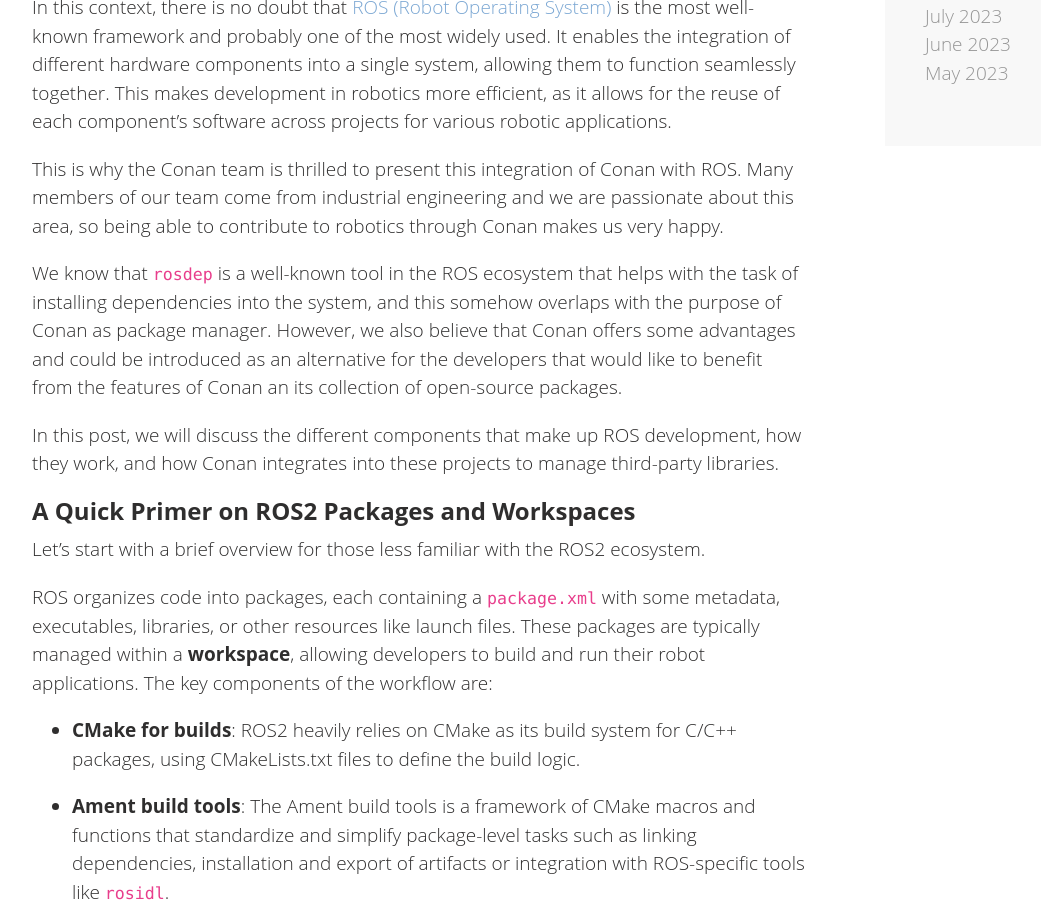
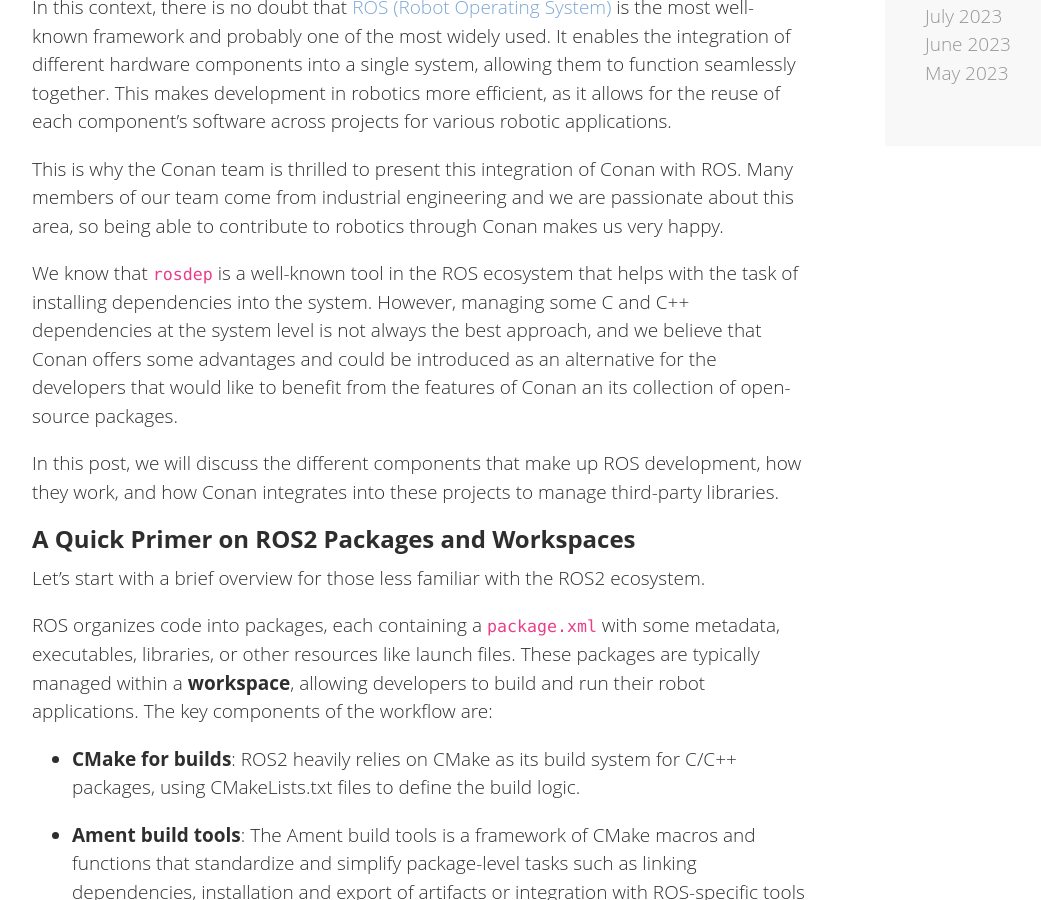
Before and after one commit to conan-io/conan-io.github.io, a Jekyll site: the page built from _posts/2024-11-28-Enhancing-ros-builds-with-Conan.markdown, in a window 1280 px wide and 900 px high, scrolled down 494 px. Shown: the whole window, without its empty margins (20-1061 px from the left). Built offline with Jekyll 4.4.1, drawn with Linux system fonts in a browser that asks for light colours; comment, search, counter and statistics services are not loaded.

Commit message:
Update _posts/2024-11-28-Enhancing-ros-builds-with-Conan.markdown
Co-authored-by: James <james@conan.io>

```diff
--- a/_posts/2024-11-28-Enhancing-ros-builds-with-Conan.markdown
+++ b/_posts/2024-11-28-Enhancing-ros-builds-with-Conan.markdown
@@ -14,7 +14,7 @@ In this context, there is no doubt that [ROS (Robot Operating System)](https://r
 
 This is why the Conan team is thrilled to present this integration of Conan with ROS. Many members of our team come from industrial engineering and we are passionate about this area, so being able to contribute to robotics through Conan makes us very happy.
 
-We know that `rosdep` is a well-known tool in the ROS ecosystem that helps with the task of installing dependencies into the system, and this somehow overlaps with the purpose of Conan as package manager. However, we also believe that Conan offers some advantages and could be introduced as an alternative for the developers that would like to benefit from the features of Conan an its collection of open-source packages.
+We know that `rosdep` is a well-known tool in the ROS ecosystem that helps with the task of installing dependencies into the system. However, managing some C and C++ dependencies at the system level is not always the best approach, and we believe that Conan offers some advantages and could be introduced as an alternative for the developers that would like to benefit from the features of Conan an its collection of open-source packages.
 
 In this post, we will discuss the different components that make up ROS development, how they work, and how Conan integrates into these projects to manage third-party libraries.
 
```
